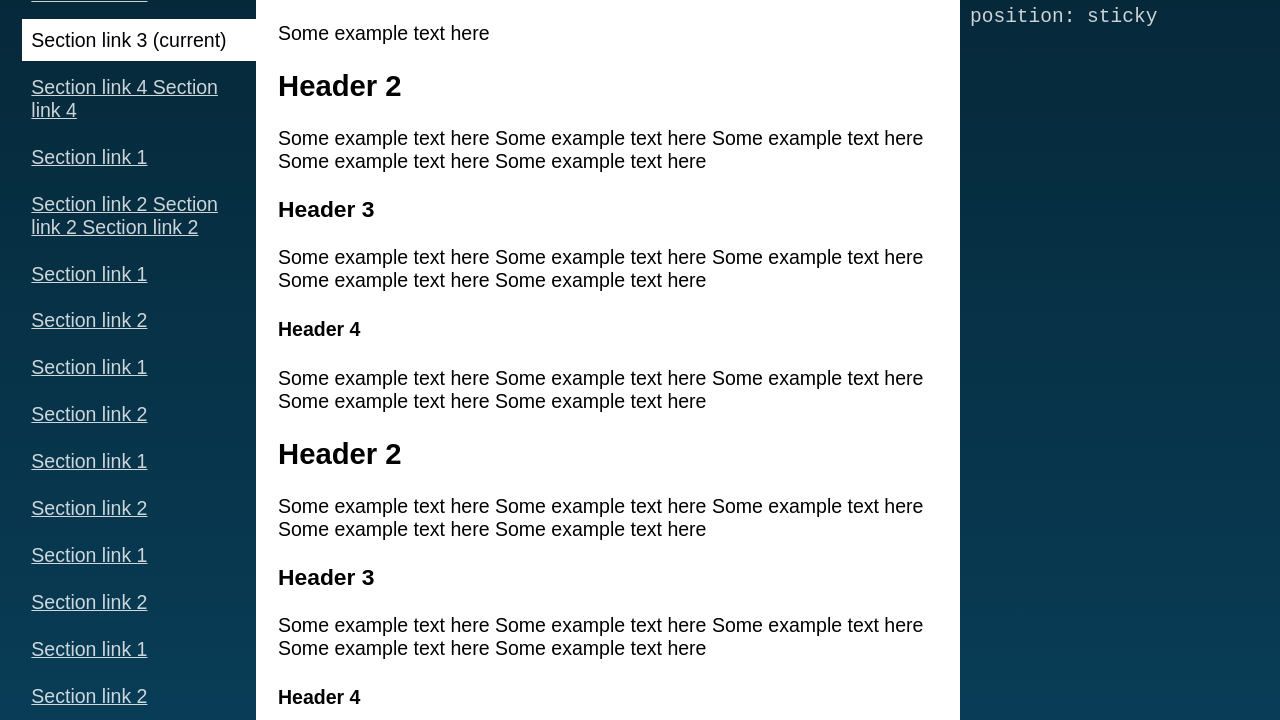
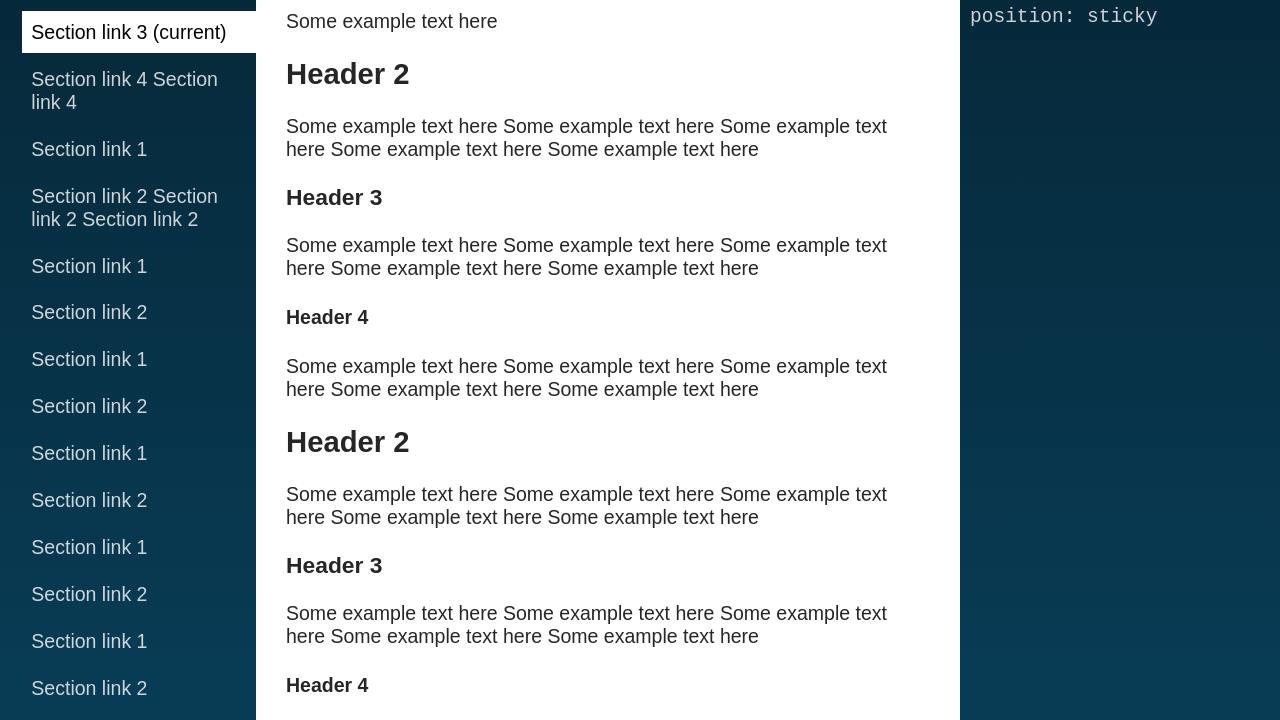
Before and after one commit to vithar/adaptive-layout, a plain HTML site: page index.html in a window 1280 px wide. Shown: the part 173-893 px from the top of the page. Drawn offline with Linux system fonts and the light colour scheme.

Commit message:
Random changes

```diff
--- a/index.css
+++ b/index.css
@@ -28,8 +28,9 @@
 /* Page (begin) */
     .page {
         /* Кегль зависит от ширины экрана, ограничен снизу и сверху фиксированным размером */
-        font: clamp(1rem, 0.5rem + 0.9vw, 1.4rem) Arial, sans-serif;
+        font: clamp(1rem, 0.5rem + 0.9vw, 1.3rem) Arial, sans-serif;
 
+        color: rgba(0, 0, 0, 0.85);
         background: linear-gradient(#052433 0%,#0b5174 100%);
     }
 
@@ -52,7 +53,13 @@
     }
 
     .page__menu-switcher:checked ~ .page__main {
+        position: static;
+
         overflow: hidden;
+    }
+
+    .page__menu-switcher:checked ~ .page__main .page__foot {
+        display: none;
     }
 
     /*
@@ -128,8 +135,11 @@
     }
 
     .page__main {
-        padding: clamp(6px, 2.5vw, 22px);
-        padding-bottom: 60px;
+        overflow: auto;
+        box-sizing: border-box;
+
+        min-height: calc(100vh - var(--header-size));
+        padding: max(6px, min(1vw, 10px)) clamp(6px, 3vw, 30px) 50px;
 
         background: #fff;
     }
@@ -141,7 +151,7 @@
         left: 0;
 
         height: 50px;
-        padding: 5px clamp(10px, 2.5vw, 22px);
+        /* padding: 5px clamp(10px, 2.5vw, 22px); */
 
         background: #fff;
 
@@ -187,12 +197,13 @@
 
             min-width: 728px;
             height: 90px;
-            padding: 5px 10px;
+            /* padding: 5px 10px; */
         }
 
         .page__main {
             min-width: 728px;
-            padding-bottom: 100px;
+            min-height: calc(100vh - var(--header-size));
+            padding-bottom: 90px;
         }
     }
 
@@ -205,6 +216,7 @@
 
         .page__main {
             min-width: auto;
+            min-height: calc(100vh - var(--header-size));
             padding-bottom: 0;
         }
 
@@ -283,7 +295,7 @@
             align-self: center;
             flex-grow: 1;
 
-            padding: 0 1rem;
+            padding: 0;
 
             hyphens: auto;
         }
@@ -416,10 +428,18 @@
 /* Menu (begin) */
     .menu {
         margin: 0;
-        padding: 0.5rem 0 5rem clamp(1px, 0.4rem + 1.2vw, 2rem);
+        padding: 1rem 0 1rem clamp(1px, 0.4rem + 1.2vw, 2rem);
 
         list-style: none;
     }
+
+    @media (min-width: 1000px) {
+        .menu {
+            padding-top: 0;
+            padding-bottom: 5rem;
+        }
+    }
+
 
     .menu__item {
         margin: 0 0 0.3rem;
@@ -433,6 +453,8 @@
     }
 
     .menu__link {
+        text-decoration: none;
+
         color: var(--color-nav);
     }
     /*
@@ -440,7 +462,7 @@
         color: var(--color-nav-visited);
     }
     */
-    .menu__link[href]:hover {
+    .menu__link[href]:not(.menu__link_current):hover {
         color: var(--color-nav-hover);
     }
 
@@ -461,6 +483,10 @@
 /* Menu (end) */
 
 /* Adv (begin) */
+    .adv {
+        height: 100%;
+    }
+
     .adv_size_m,
     .adv_size_l {
         display: none;
@@ -489,6 +515,7 @@
             position: sticky;
             top: 0;
 
+            height: auto;
             padding: 0 10px;
 
             color: var(--color-nav);
--- a/index.html
+++ b/index.html
@@ -223,7 +223,7 @@
     </article>
 </main>
 
-<aside class='page__aside'>
+<aside class='page__side'>
     <div class='adv adv_size_s'>
         Advertising, HEIGHT 90px for small screen
         <pre style='display:inline'><code>position: fixed</code></pre>
```
